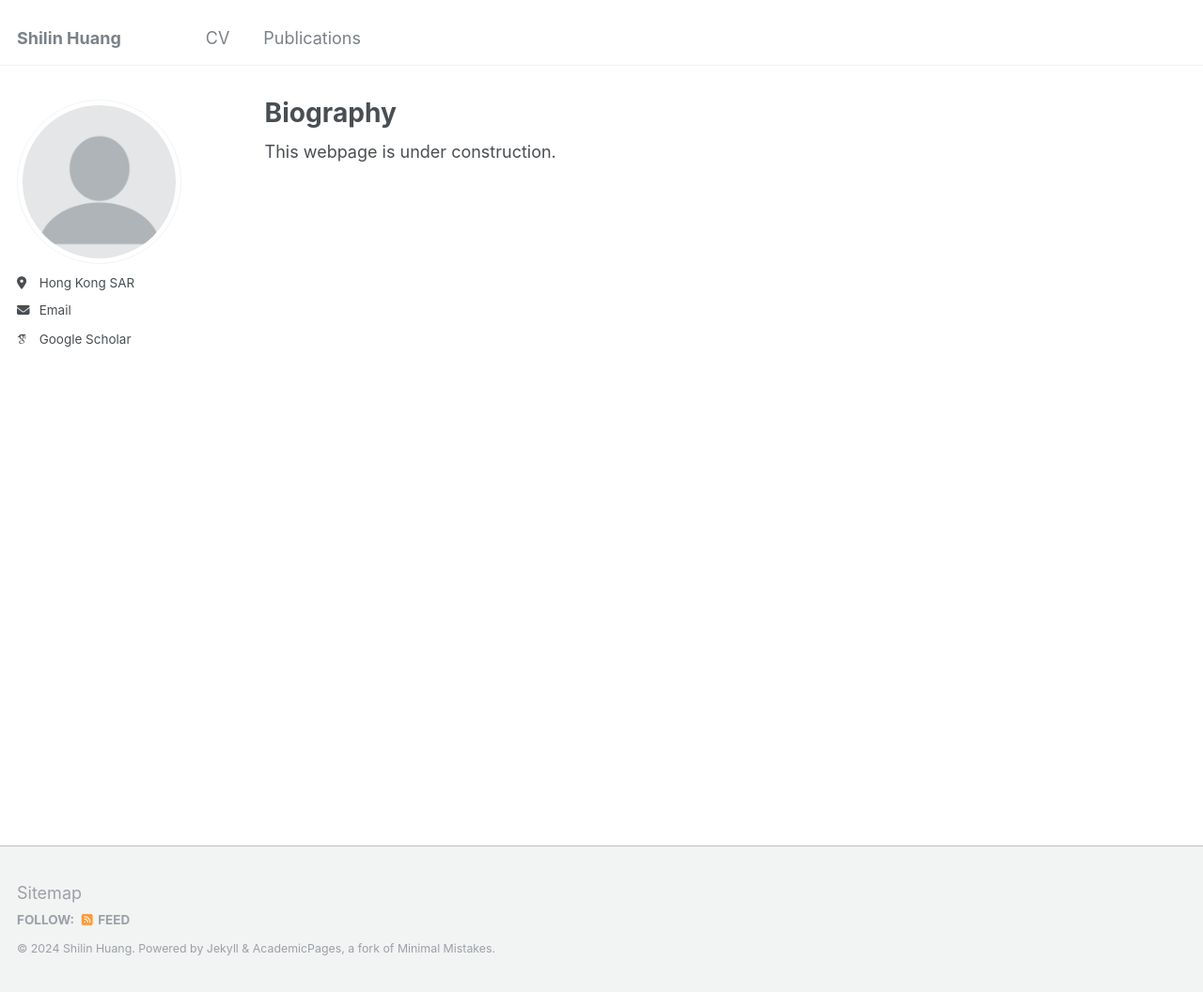
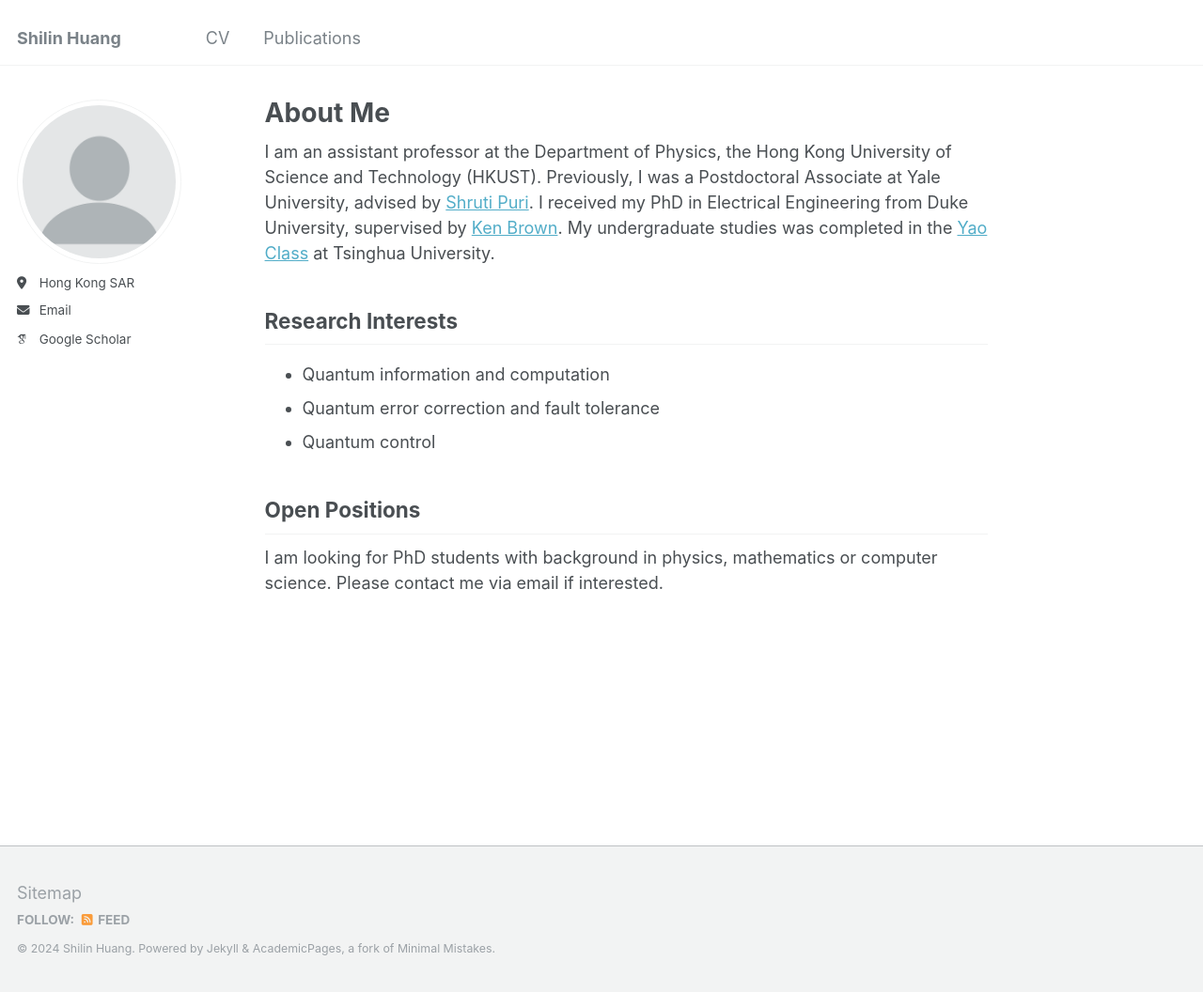
Before and after one commit to huang-shilin/huang-shilin.github.io, a Jekyll site: the page built from _pages/about.md, in a window 1280 px wide and 1056 px high. Shown: the whole window at 94% size. Built offline with Jekyll 4.4.1, drawn with Linux system fonts in a browser that asks for light colours; some web fonts are replaced.

Commit message:
Update about.md

```diff
--- a/_pages/about.md
+++ b/_pages/about.md
@@ -1,10 +1,19 @@
 ---
 permalink: /
-title: "Biography"
+title: "About Me"
 author_profile: true
 redirect_from:
   - /about/
   - /about.html
 ---
 
-This webpage is under construction.
+I am an assistant professor at the Department of Physics, the Hong Kong University of Science and Technology (HKUST). Previously, I was a Postdoctoral Associate at Yale University, advised by [Shruti Puri](https://appliedphysics.yale.edu/shruti-puri). I received my PhD in Electrical Engineering from Duke University, supervised by [Ken Brown](https://ece.duke.edu/people/kenneth-brown/). My undergraduate studies was completed in the [Yao Class](https://iiis.tsinghua.edu.cn/en/yaoclass/) at Tsinghua University.
+
+## Research Interests
+* Quantum information and computation
+* Quantum error correction and fault tolerance
+* Quantum control
+
+## Open Positions
+
+I am looking for PhD students with background in physics, mathematics or computer science. Please contact me via email if interested.
```
